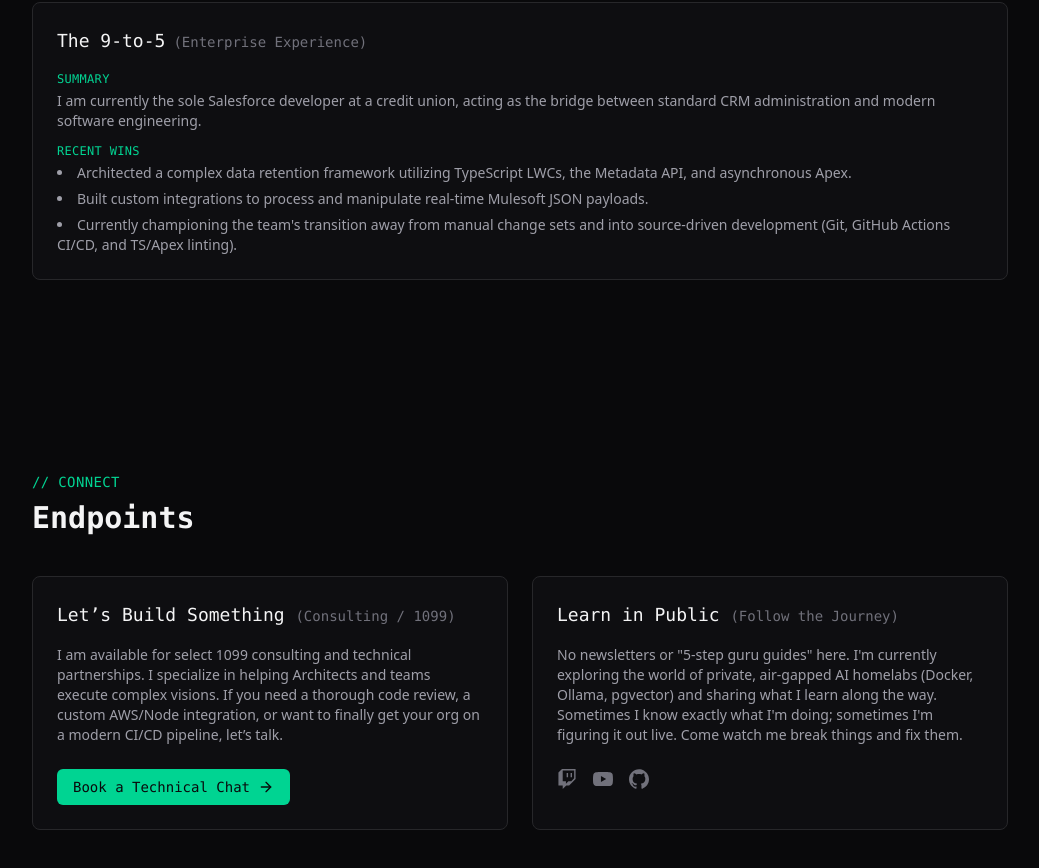
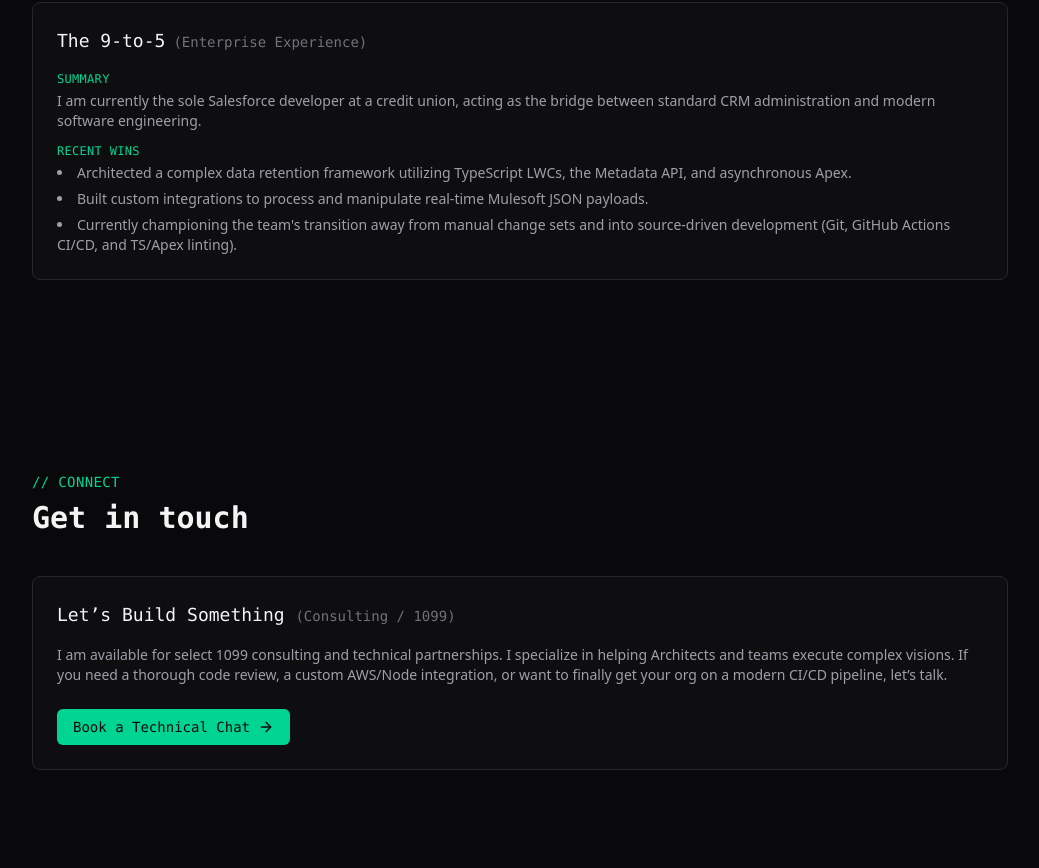
Before and after one commit to selkasse/sharif-gg, a React (Vite) app: page / in a window 1280 px wide. Shown: the part 1124-1992 px from the top of the page, without its empty margins (120-1159 px from the left). Built offline with nearby package versions, Linux system fonts and the light colour scheme.

Commit message:
temporarily remove 'learn in public' section

```diff
--- a/src/components/CallToAction.tsx
+++ b/src/components/CallToAction.tsx
@@ -1,5 +1,4 @@
 import { ArrowRight } from "lucide-react";
-import { SiGithub, SiTwitch, SiYoutube } from "react-icons/si";
 
 function CallToAction() {
   return (
@@ -7,11 +6,14 @@
       <p className="font-mono text-sm uppercase tracking-wide text-emerald-400">
         // Connect
       </p>
+      {/* <h2 className="mt-2 font-mono text-2xl font-semibold text-zinc-100 md:text-3xl">
+        Endpoints
+      </h2> */}
       <h2 className="mt-2 font-mono text-2xl font-semibold text-zinc-100 md:text-3xl">
-        Endpoints
+        Get in touch
       </h2>
 
-      <div className="mt-10 grid gap-6 md:grid-cols-2">
+      <div className="mt-10 grid gap-6">
         <div className="rounded-lg border border-zinc-800 bg-zinc-900/40 p-6">
           <h3 className="font-mono text-lg text-zinc-100">
             Let’s Build Something{" "}
@@ -35,7 +37,7 @@
           </a>
         </div>
 
-        <div className="rounded-lg border border-zinc-800 bg-zinc-900/40 p-6">
+        {/* <div className="rounded-lg border border-zinc-800 bg-zinc-900/40 p-6">
           <h3 className="font-mono text-lg text-zinc-100">
             Learn in Public{" "}
             <span className="text-sm font-normal text-zinc-500">
@@ -72,7 +74,7 @@
               <SiGithub className="h-5 w-5" />
             </a>
           </div>
-        </div>
+        </div> */}
       </div>
     </section>
   );
```
